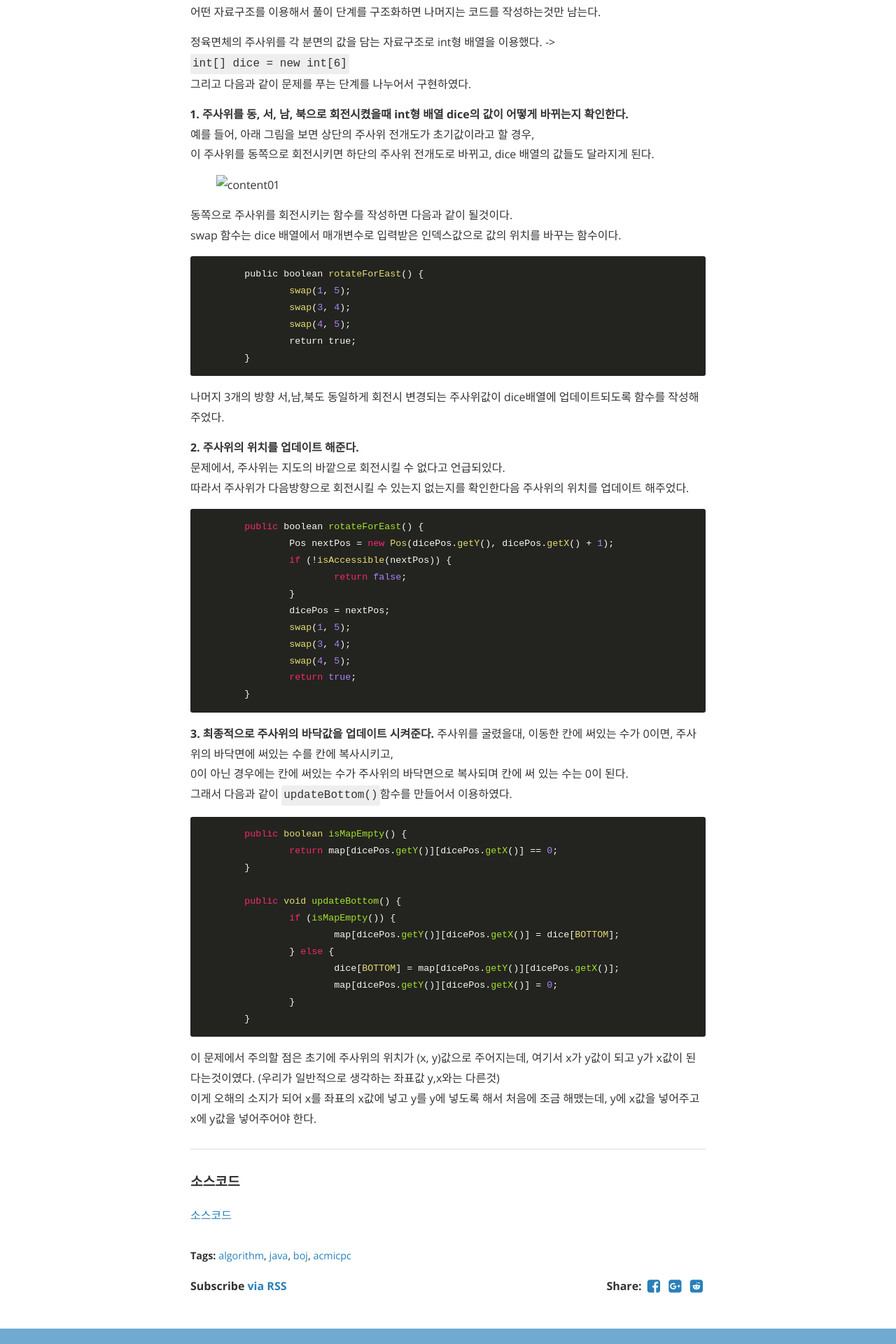
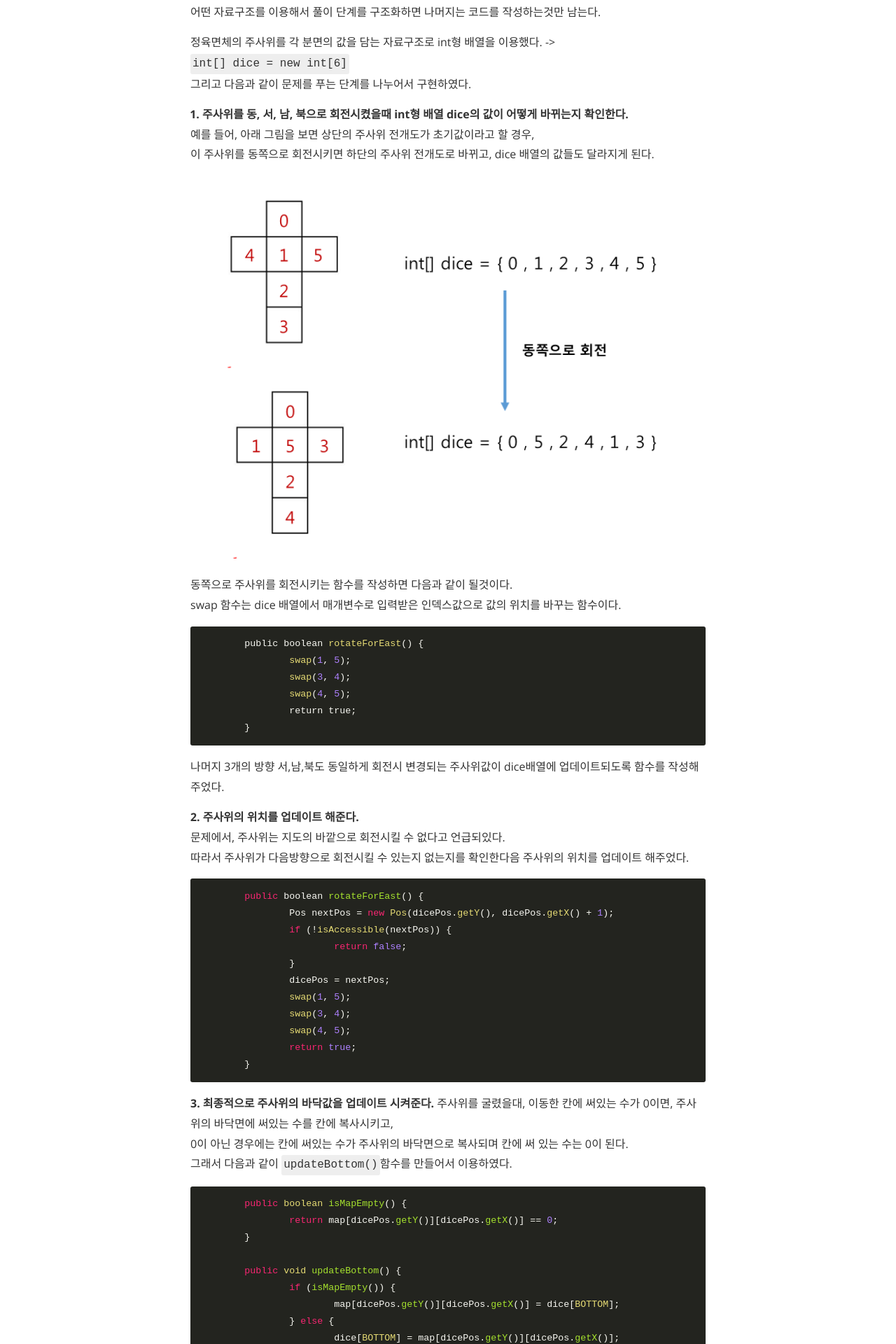
Before and after one commit to EunHyeJung/EunHyeJung.github.io, a Jekyll site: the page built from _posts/Algorithm/2018-08-29-boj-14499.md, in a window 1280 px wide. Shown: the part 834-2754 px from the top of the page at 70% size. Built offline with Jekyll 4.4.1, drawn with Linux system fonts in a browser that asks for light colours; nearby versions of some CDN libraries; comment, search, counter and statistics services are not loaded.

Commit message:
BOJ 14499 알고리즘 문제풀이

```diff
--- a/_posts/Algorithm/2018-08-29-boj-14499.md
+++ b/_posts/Algorithm/2018-08-29-boj-14499.md
@@ -34,7 +34,7 @@ cover:  "/assets/instacode.png"
    예를 들어, 아래 그림을 보면 상단의 주사위 전개도가 초기값이라고 할 경우,
    이 주사위를 동쪽으로 회전시키면 하단의 주사위 전개도로 바뀌고, dice 배열의 값들도 달라지게 된다.
 
-   ![content01](/assets/content/algorithm/content01.PNG)
+   ![content01](/assets/contents/algorithm/content01.PNG)
 
    동쪽으로 주사위를 회전시키는 함수를 작성하면 다음과 같이 될것이다.
    swap 함수는 dice 배열에서 매개변수로 입력받은 인덱스값으로 값의 위치를 바꾸는 함수이다.
```
